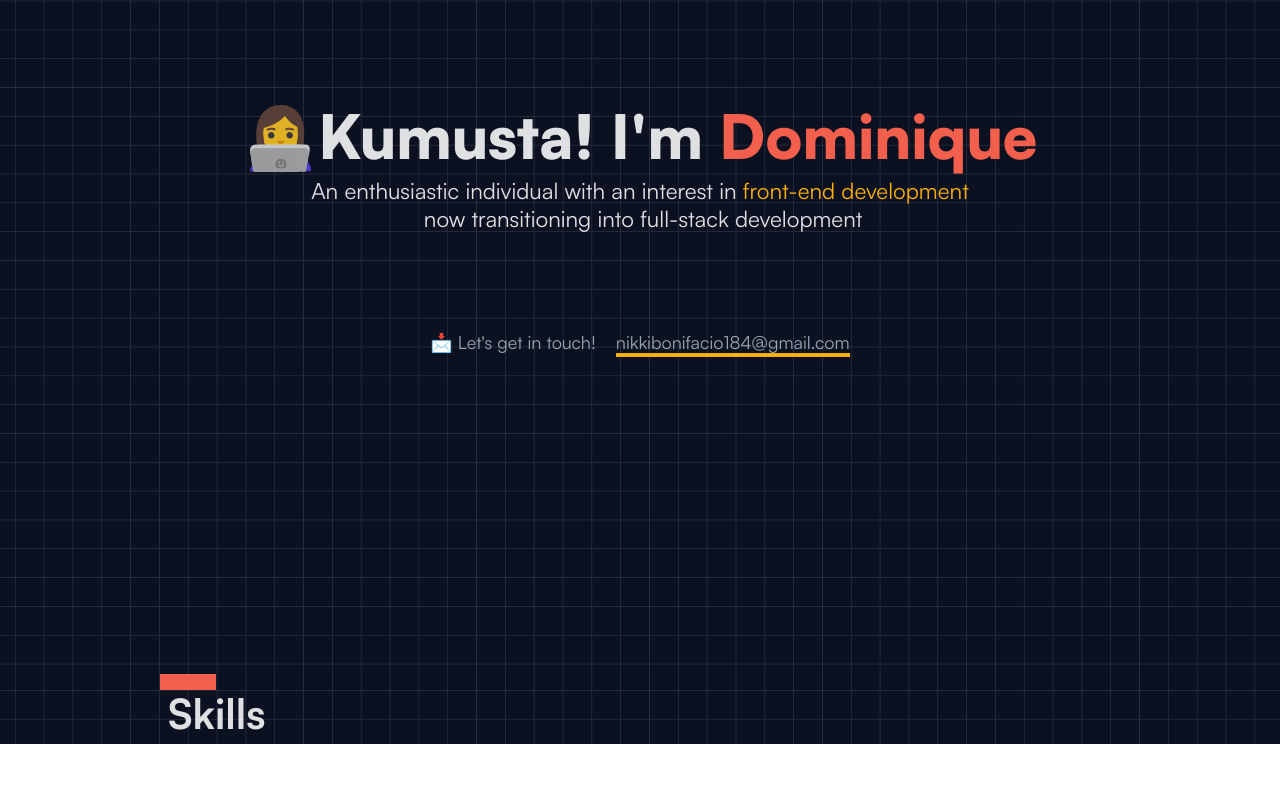
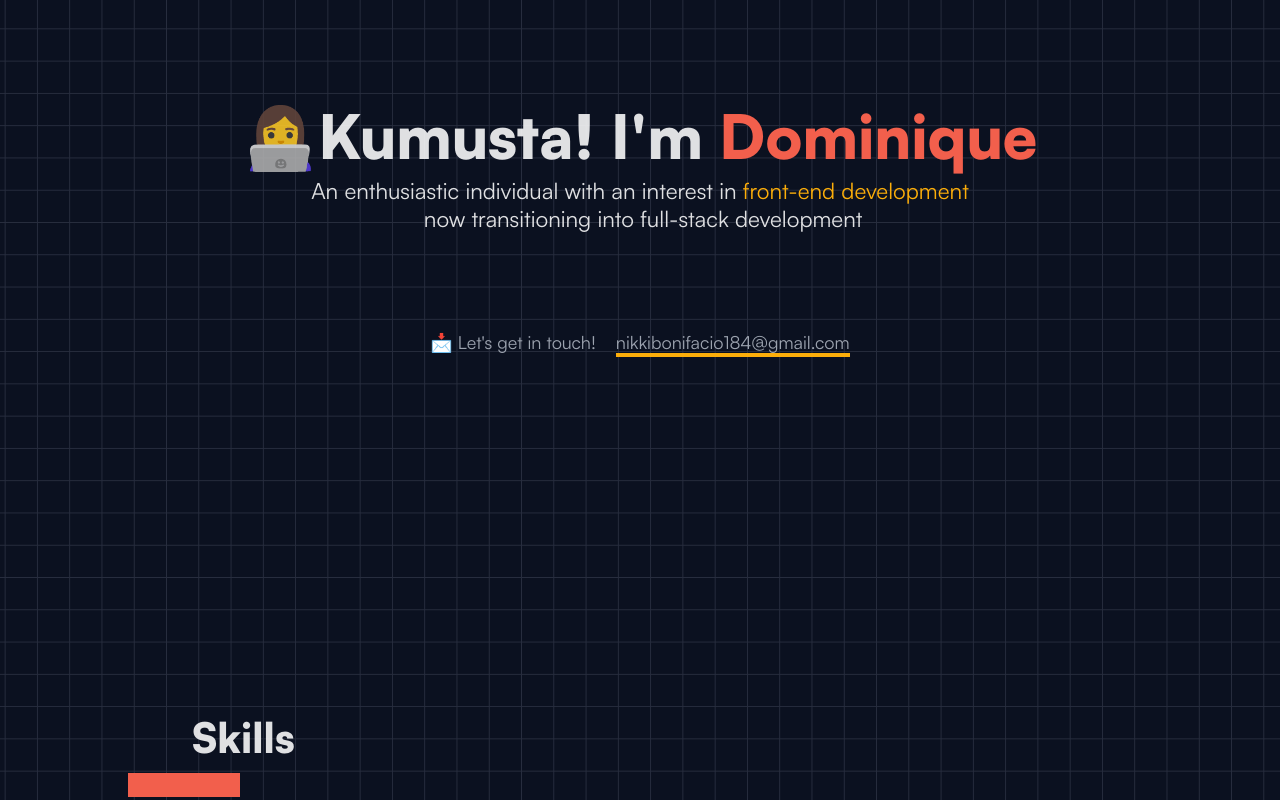
Before and after one commit to dombonifacio/dominique-portfolio, a React (Vite) app: page / in a window 1280 px wide. Shown: the part 230-1030 px from the top of the page. Before the commit the page ends 974 px from the top, so only its background shows below. Built offline with nearby package versions, Linux system fonts and the light colour scheme.

Commit message:
Fix title component for section titles.

```diff
--- /dev/null
+++ b/src/components/Navbar/Title/Title.tsx
@@ -0,0 +1,12 @@
+const Title = () => {
+  return (
+    <>
+      <h1 className="text-[2.6rem] font-extrabold relative inline-block z-50">
+        Skills
+      </h1>
+      <div className="absolute bg-rose p-2 w-28 h-6 bottom-[3px] -left-8"></div>
+    </>
+  );
+};
+
+export default Title;
--- a/src/pages/HomePage.tsx
+++ b/src/pages/HomePage.tsx
@@ -1,14 +1,12 @@
 import { MutableRefObject, useRef } from "react";
-import Navbar from "../components/Navbar/Navbar";
-
+import Navbar from "../components/Navbar/Navbar/Navbar";
+import Title from "../components/Navbar/Title/Title";
 
 const HomePage = () => {
-
   const projects = useRef<HTMLElement | null>(null);
   const about = useRef<HTMLElement | null>(null);
 
   const skills = useRef<HTMLElement | null>(null);
-
 
   const scrollToSection = (navItem: MutableRefObject<HTMLElement | null>) => {
     if (navItem.current) {
@@ -21,17 +19,14 @@ const HomePage = () => {
   return (
     <div className=" mx-auto relative max-w-[960px]">
       <Navbar
-
         skills={skills}
         projects={projects}
         about={about}
-
         scrollToSection={scrollToSection}
       />
 
       <div className="h-screen p-6 md:p-8">
         <div className="flex justify-center items-center h-full text-center ">
-
           <div className="">
             <p className="font-extrabold text-[2.8rem] lg:text-[3.8rem] leading-[2.8rem] lg:leading-[5rem]">
               &#x1F469;&#x200D;&#x1F4BB;Kumusta! I'm{" "}
@@ -40,8 +35,8 @@ const HomePage = () => {
             <p className="text-xl leading-lg:text-[1.6rem] mt-6 lg:text-[1.4rem] lg:mt-0">
               An enthusiastic individual with an interest in{" "}
               <span className="text-sun">front-end development</span>
-                <br className="hidden lg:block"></br>&nbsp;now transitioning
-                into full-stack development
+              <br className="hidden lg:block"></br>&nbsp;now transitioning into
+              full-stack development
             </p>
 
             <div className="my-24">
@@ -53,24 +48,16 @@ const HomePage = () => {
               </p>
             </div>
           </div>
-
         </div>
       </div>
 
-      <section ref={skills}>
+      <section ref={skills} className="p-6 md:p-8">
         <div>
-
-          <div className="bg-rose p-2 relative w-14">
-            <div className="absolute">
-
-            <h1 className="text-[2.6rem] font-bold">Skills</h1>
-            </div>
-          </div>
+          <Title />
         </div>
       </section>
       <section ref={projects}></section>
       <section ref={about}></section>
-
     </div>
   );
 };
```
Also changed, not shown: src/components/Navbar/Navbar/Navbar.tsx (renamed from src/components/Navbar/Navbar.tsx, +11 -11 lines). Lines whose indentation alone changed are shown as unchanged.
